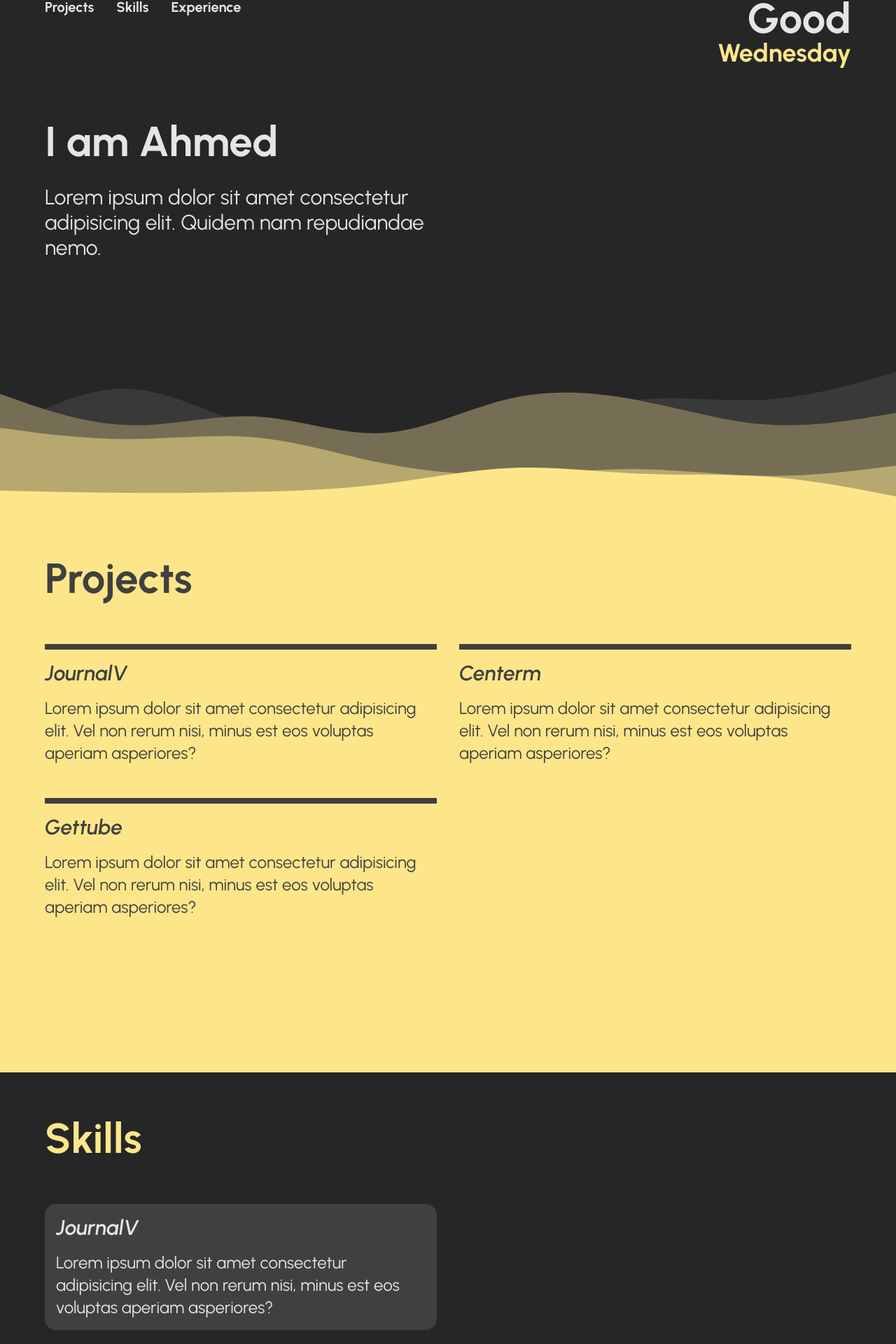
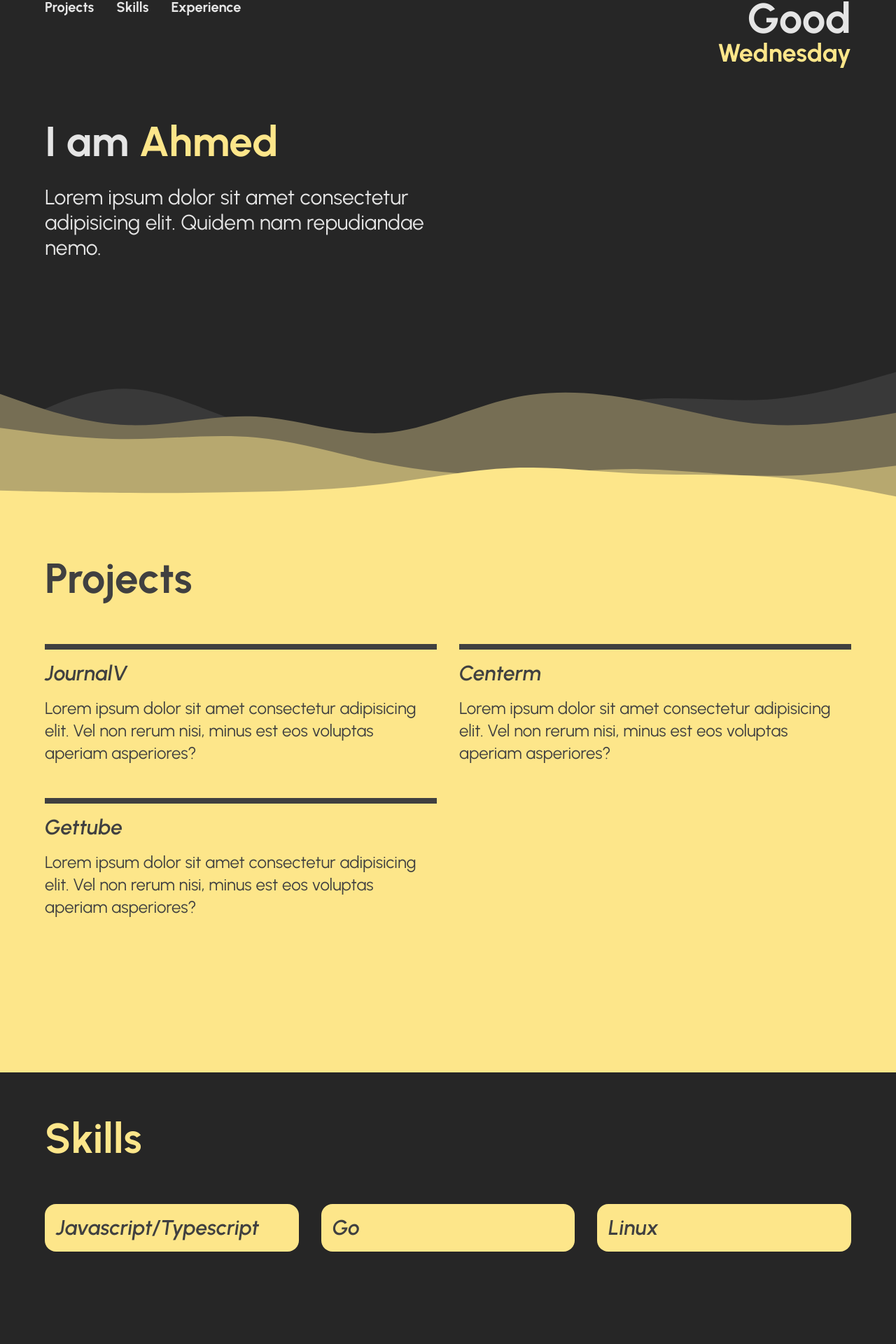
Before and after one commit to ahme-dev/portfolio-yellow, a Vue app: page / in a window 1280 px wide. Shown: the part 68-1988 px from the top of the page at 70% size. Built offline with nearby package versions, Linux system fonts and the light colour scheme.

Commit message:
feat: add vueuse motion and use on elements, also reshape skills section

```diff
--- a/package.json
+++ b/package.json
@@ -10,6 +10,7 @@
   },
   "dependencies": {
     "@vueuse/core": "^9.3.0",
+    "@vueuse/motion": "^2.0.0-beta.12",
     "vue": "^3.2.37"
   },
   "devDependencies": {
--- a/src/App.vue
+++ b/src/App.vue
@@ -11,7 +11,11 @@
     <!-- header -->
     <header id="header" class="grid md:(grid-cols-2 p-16) p-8 h-screen">
       <!-- navigate -->
-      <nav class="flex gap-8 justify-center md:(self-start justify-start)">
+      <nav
+        class="flex gap-8 justify-center md:(self-start justify-start)"
+        v-motion-fade-visible
+        :delay="100"
+      >
         <a href="#projects" class="text-xl font-bold cursor-pointer"
           >Projects</a
         >
@@ -25,8 +29,13 @@
       <!-- name -->
       <div
         class="flex flex-col gap-8 items-start justify-center md:(self-start)"
+        v-motion-fade-visible
+        :delay="100"
       >
-        <h1 class="text-6xl font-bold">I am Ahmed</h1>
+        <h1 class="text-6xl font-bold">
+          I am
+          <span class="text-amber-200">Ahmed</span>
+        </h1>
         <p class="text-3xl">
           Lorem ipsum dolor sit amet consectetur adipisicing elit. Quidem nam
           repudiandae nemo.
@@ -37,6 +46,8 @@
       <!-- date -->
       <div
         class="flex flex-col md:(justify-start) items-end justify-center md:(row-start-1 col-start-2 row-span-3)"
+        v-motion-pop-visible
+        :delay="200"
       >
         <h1 class="text-6xl font-bold">Good</h1>
         <h1 class="text-4xl font-bold text-amber-200">
@@ -61,11 +72,15 @@
         id="projects"
         class="flex flex-col gap-16 min-h-screen bg-amber-200 p-8 md:(p-16)"
       >
-        <h1 class="text-6xl font-bold">Projects</h1>
+        <h1 class="text-6xl font-bold" v-motion-fade-visible :delay="100">
+          Projects
+        </h1>
         <div class="grid grid-cols-1 md:(grid-cols-2) gap-8">
           <!-- items -->
           <div
             class="flex flex-col gap-4 py-4 border-t-true-gray-700 border-t-8"
+            v-motion-slide-visible-bottom
+            :delay="200"
           >
             <h2 class="text-3xl italic font-semibold">JournalV</h2>
             <p class="text-2xl">
@@ -76,6 +91,8 @@
 
           <div
             class="flex flex-col gap-4 py-4 border-t-true-gray-700 border-t-8"
+            v-motion-slide-visible-bottom
+            :delay="200"
           >
             <h2 class="text-3xl italic font-semibold">Centerm</h2>
             <p class="text-2xl">
@@ -86,6 +103,8 @@
 
           <div
             class="flex flex-col gap-4 py-4 border-t-true-gray-700 border-t-8"
+            v-motion-slide-visible-bottom
+            :delay="200"
           >
             <h2 class="text-3xl italic font-semibold">Gettube</h2>
             <p class="text-2xl">
@@ -104,17 +123,36 @@
         id="skills"
         class="flex flex-col gap-16 min-h-screen p-8 md:(p-16)"
       >
-        <h1 class="text-6xl font-bold text-amber-200">Skills</h1>
-        <div class="grid grid-cols-1 md:(grid-cols-2) gap-8">
-          <div
-            class="flex flex-col gap-4 bg-true-gray-700 text-true-gray-200 p-4 rounded-2xl"
+        <h1
+          class="text-6xl font-bold text-amber-200"
+          v-motion-fade-visible
+          :delay="100"
+        >
+          Skills
+        </h1>
+        <div class="grid grid-cols-1 md:(grid-cols-3) gap-8">
+          <!-- items -->
+          <h2
+            class="text-3xl italic font-semibold p-4 rounded-2xl bg-amber-200"
+            v-motion-slide-visible-bottom
+            :delay="200"
           >
-            <h2 class="text-3xl italic font-semibold">JournalV</h2>
-            <p class="text-2xl">
-              Lorem ipsum dolor sit amet consectetur adipisicing elit. Vel non
-              rerum nisi, minus est eos voluptas aperiam asperiores?
-            </p>
-          </div>
+            Javascript/Typescript
+          </h2>
+          <h2
+            class="text-3xl italic font-semibold p-4 rounded-2xl bg-amber-200"
+            v-motion-slide-visible-bottom
+            :delay="200"
+          >
+            Go
+          </h2>
+          <h2
+            class="text-3xl italic font-semibold p-4 rounded-2xl bg-amber-200"
+            v-motion-slide-visible-bottom
+            :delay="200"
+          >
+            Linux
+          </h2>
         </div>
       </section>
       <!-- skills end -->
```
Also changed, not shown: src/main.ts (+6 -1 lines), 1 other file (tests, documents, lock files or other folders).
